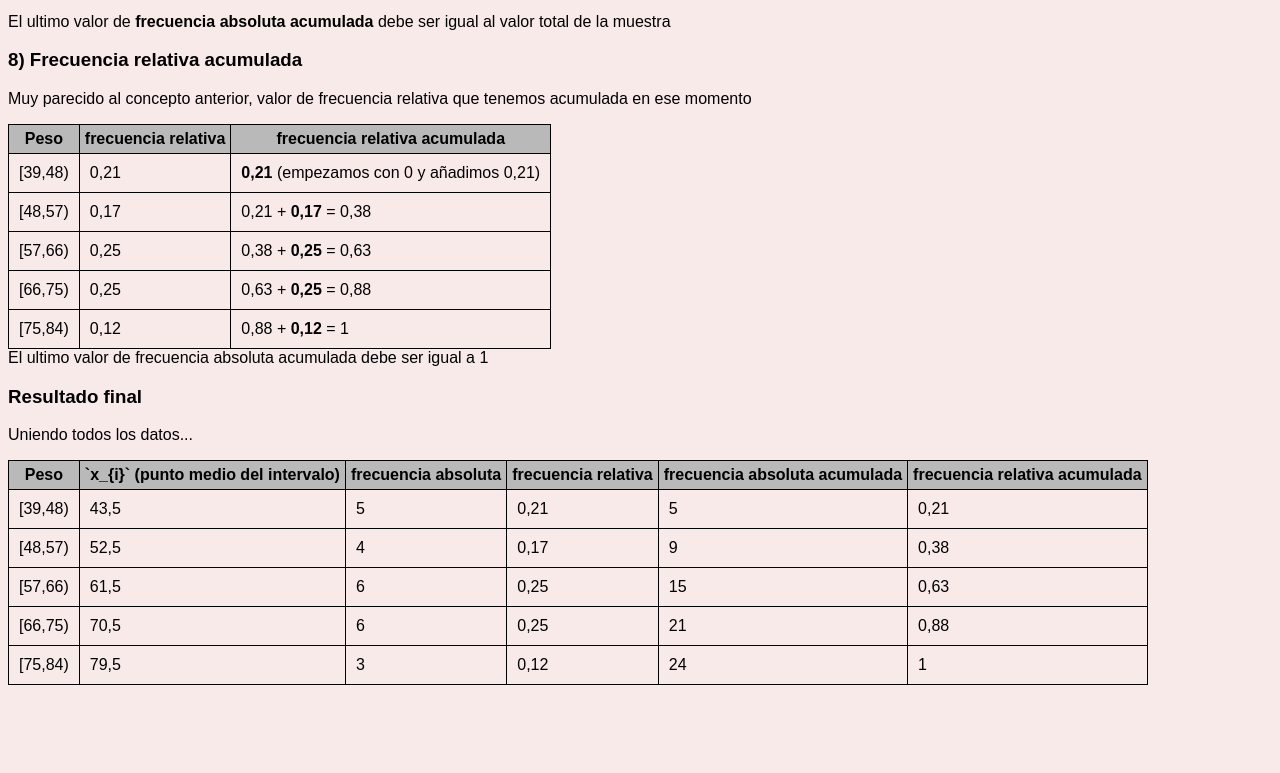
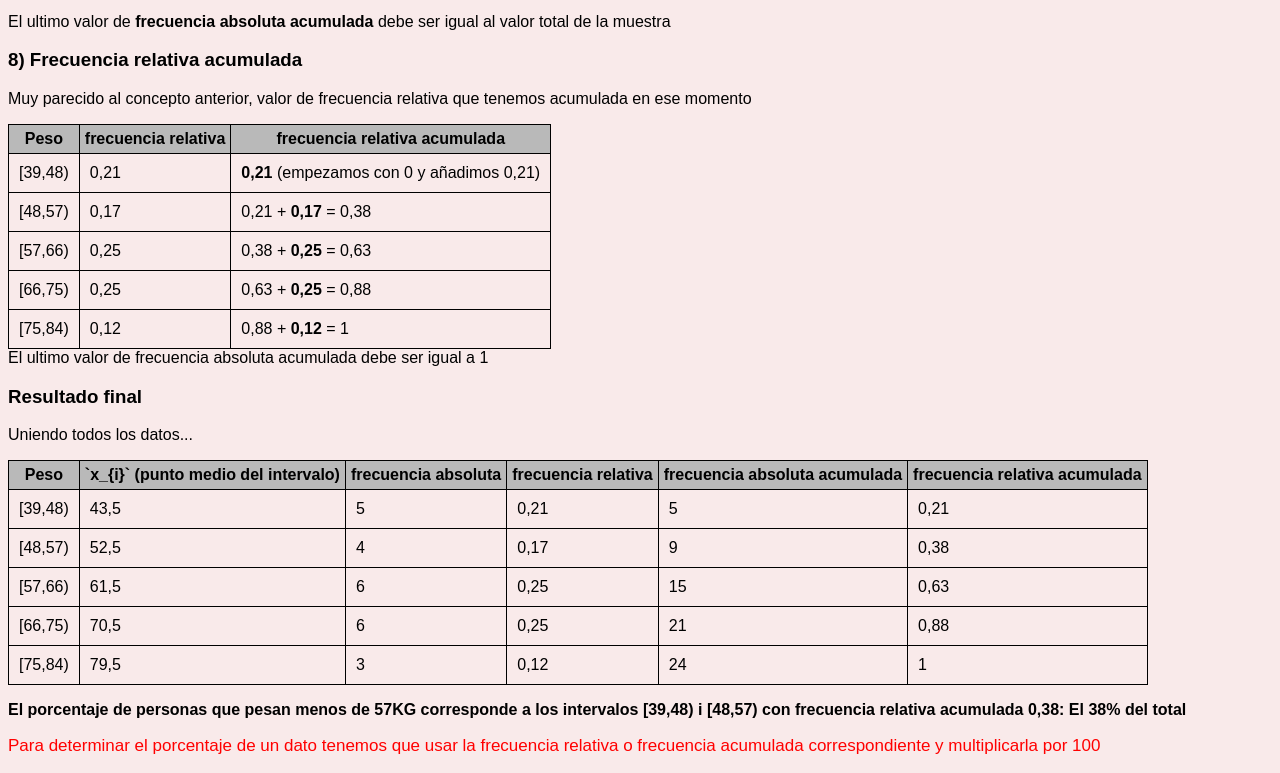
Before and after one commit to 5ssz/EstadisticaUnidimensional, a plain HTML site: page 2.html in a window 1280 px wide. Shown: the part 4324-5097 px from the top of the page. Before the commit the page ends 5017 px from the top, so only its background shows below. Drawn offline with nearby package versions, Linux system fonts and the light colour scheme; some packages are replaced by stand-ins of ours.

Commit message:
Update 2.html

```diff
--- a/2.html
+++ b/2.html
@@ -463,6 +463,8 @@
 			<td>1</td>
 		</tr>
 	</table>
+	<p><strong>El porcentaje de personas que pesan menos de 57KG corresponde a los intervalos [39,48) i [48,57) con frecuencia relativa acumulada 0,38: El 38% del total</strong></p>
+	<p class="comentario">Para determinar el porcentaje de un dato tenemos que usar la frecuencia relativa o frecuencia acumulada correspondiente y multiplicarla por 100</p>
 </body>
 
 </html>
```
